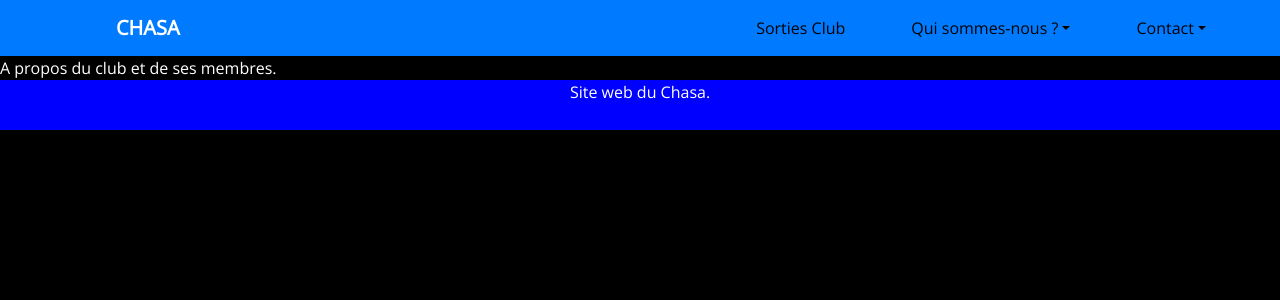
After one commit to AlexBardDev/Chasa, a Django app: page /about/ in a window 1280 px wide. The commit adds this page. Shown: the top 300 px of the page. Run offline with Django 3.2, Linux system fonts and the light colour scheme; some libraries are stand-ins or nearby versions.

Commit message:
Home, Events and About pages added with a carousel and the navigation

```diff
--- /dev/null
+++ b/web_app/static/web_app/style.css
@@ -0,0 +1,37 @@
+body
+{
+	background-color: black;
+	color: white;
+	font-family: 'Open Sans', sans-serif;
+}
+
+/* Header */
+
+header
+{
+	margin-bottom: 56px;
+}
+.navbar-brand
+{
+	font-weight: bold;
+	margin-left: 100px;
+}
+
+#menu .nav-link, #menu .nav-item:visited
+{
+	color: black;
+	margin-right: 50px;
+}
+
+#menu .nav-link:hover
+{
+	color: white;
+}
+
+/* Footer */
+
+footer
+{
+	background-color: blue;
+	height: 50px;
+}
--- /dev/null
+++ b/web_app/templates/web_app/about.html
@@ -0,0 +1,9 @@
+{% extends "web_app/base.html"%}
+
+{% block title %}A propos du Chasa{% endblock %}
+
+{% block content %}
+	<section>
+		A propos du club et de ses membres.
+	</section>
+{% endblock %}
--- /dev/null
+++ b/web_app/templates/web_app/base.html
@@ -0,0 +1,70 @@
+{% load static %}
+<!DOCTYPE html>
+<html>
+	<head>
+		<meta charset="utf-8" />
+
+		<!-- Bootstrap and CSS -->
+		<link rel="stylesheet" href="https://maxcdn.bootstrapcdn.com/bootstrap/4.0.0/css/bootstrap.min.css" />
+		<link rel="stylesheet" href="{% static 'web_app/style.css' %}"/>
+
+		<!-- Font -->
+		<link href="https://fonts.googleapis.com/css?family=Open+Sans" rel="stylesheet">
+
+		<title>{% block title %}{% endblock %}</title>
+	</head>
+
+	<body>
+		<!-- Header with navigation -->
+		<header>
+			<nav class="navbar navbar-expand-lg fixed-top navbar-dark bg-primary">
+				<a class="navbar-brand" href="{% url 'home' %}">CHASA</a>
+				<button class="navbar-toggler" type="button" data-toggle="collapse" data-target="#menu">
+					<span class="navbar-toggler-icon"></span>
+				</button>
+				<div class="collapse navbar-collapse" id="menu">
+					<ul class="navbar-nav ml-auto">
+						<li class="nav-item">
+							<a class="nav-link" href="{% url 'events' %}">Sorties Club</a>
+						</li>
+						<li class="nav-item dropdown">
+							<a class="nav-link dropdown-toggle" href="#" id="navbarDropdown" role="button" data-toggle="dropdown" aria-haspopup="true" aria-expanded="false">Qui sommes-nous ?</a>
+							<div class="dropdown-menu" aria-labelledby="navbarDropdown">
+								<a class="dropdown-item" href="{% url 'about' %}">Le Club</a>
+								<div class="dropdown-divider"></div>
+								<a class="dropdown-item" href="{% url 'about' %}">Les membres</a>
+							</div>
+						</li>
+						<li class="nav-item dropdown">
+							<a class="nav-link dropdown-toggle" href="#" id="navbarDropdown2" role="button" data-toggle="dropdown" aria-haspopup="true" aria-expanded="false">Contact</a>
+							<div class="dropdown-menu" aria-labelledby="navbarDropdown2">
+								<div class="dropdown-header">Réseaux sociaux</div>
+								<a class="dropdown-item" href="https://www.facebook.com/groups/676636575698457/" target="_blank">Facebook</a>
+								<div class="dropdown-divider"></div>
+								<div class="dropdown-header">Direct</div>
+								<a class="dropdown-item" href="mailto:jacques.degreves@gmail.com">E-mail</a>
+								<a class="dropdown-item" href="#">Téléphone</a>
+							</div>
+						</li>
+					</ul>
+				</div>
+			</nav>
+		</header>
+
+		<!-- Content of the web page -->
+		{% block content %}{% endblock %}
+
+		<!-- Footer -->
+		<footer class="container-fluid" id="footer">
+			<div class="text-center">
+				<p>Site web du Chasa.</p>
+			</div>
+		</footer>
+
+		<!-- Boostrap, jQuery and JS -->
+		<script src="https://code.jquery.com/jquery-3.2.1.min.js"></script>
+		<script src="https://cdnjs.cloudflare.com/ajax/libs/popper.js/1.12.9/umd/popper.min.js"></script>
+		<script src="https://maxcdn.bootstrapcdn.com/bootstrap/4.0.0/js/bootstrap.min.js"></script>
+		<script src="{% static 'web_app/script.js' %}"></script>
+	</body>
+<html>
--- a/web_app/urls.py
+++ b/web_app/urls.py
@@ -3,5 +3,7 @@ from django.urls import path
 from . import views
 
 urlpatterns = [
-    path("", views.home, name="home")
+    path("", views.home, name="home"),
+    path("events/", views.events, name="events"),
+    path("about/", views.about, name="about"),
 ]
--- a/web_app/views.py
+++ b/web_app/views.py
@@ -6,3 +6,13 @@ def home(request):
     """This view returns the home page."""
 
     return render(request, "web_app/home.html")
+
+def events(request):
+    """This view returns a calendar with the events of the diving club."""
+
+    return render(request, "web_app/events.html")
+
+def about(request):
+    """This view returns the 'about us' web page."""
+
+    return render(request, "web_app/about.html")
```
Also changed, not shown: web_app/templates/web_app/events.html (added, +9 -0 lines), web_app/templates/web_app/home.html (+37 -1 lines), web_app/static/web_app/Images/image0.jpg (added), web_app/static/web_app/Images/image1.jpg (added), web_app/static/web_app/Images/image2.jpg (added), web_app/static/web_app/script.js (added).
